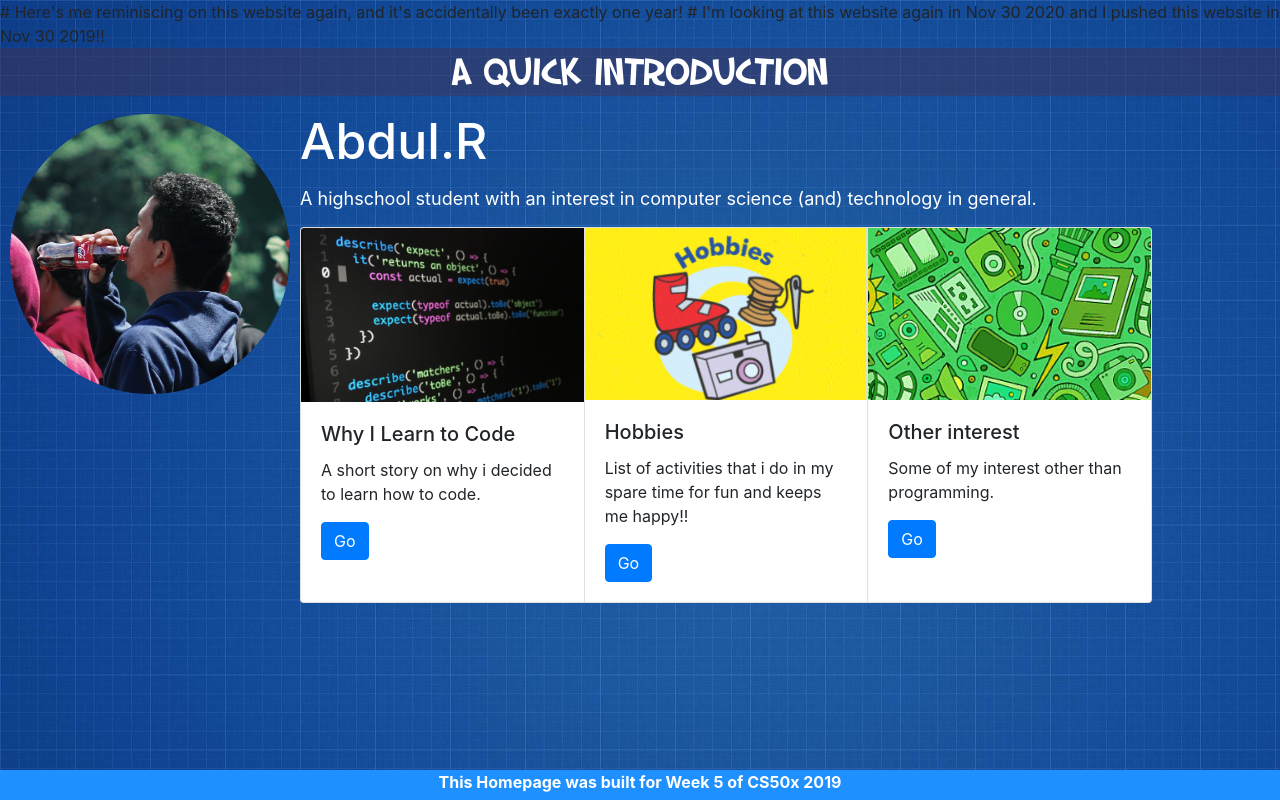
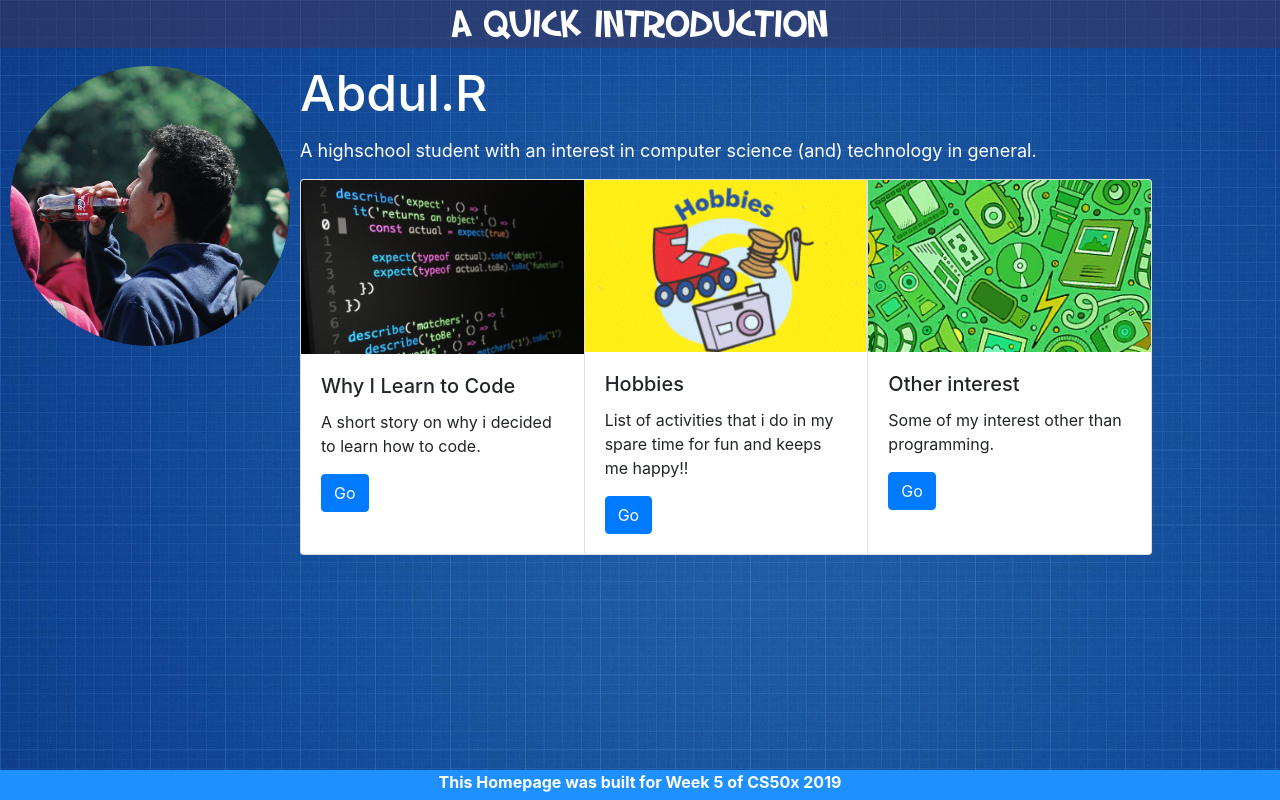
Before and after one commit to abdulrcs/homepage, a plain HTML site: page index.html in a window 1280 px wide. Drawn offline with nearby package versions, Linux system fonts and the light colour scheme.

Commit message:
Add some comments ._. (again)

```diff
--- a/index.html
+++ b/index.html
@@ -1,8 +1,8 @@
 <!DOCTYPE html>
 
 <html lang="en">
-# Here's me reminiscing on this website again, and it's accidentally been exactly one year!
-# I'm looking at this website again in Nov 30 2020 and I pushed this website in Nov 30 2019!!
+<! -- Here's me reminiscing on this website again, and it's accidentally been exactly one year! -->
+<! -- I'm looking at this website again in Nov 30 2020 and I pushed this website in Nov 30 2019!! -->
 <head>
   <meta charset="utf-8">
   <link href="https://stackpath.bootstrapcdn.com/bootstrap/4.1.3/css/bootstrap.min.css" rel="stylesheet">
```
